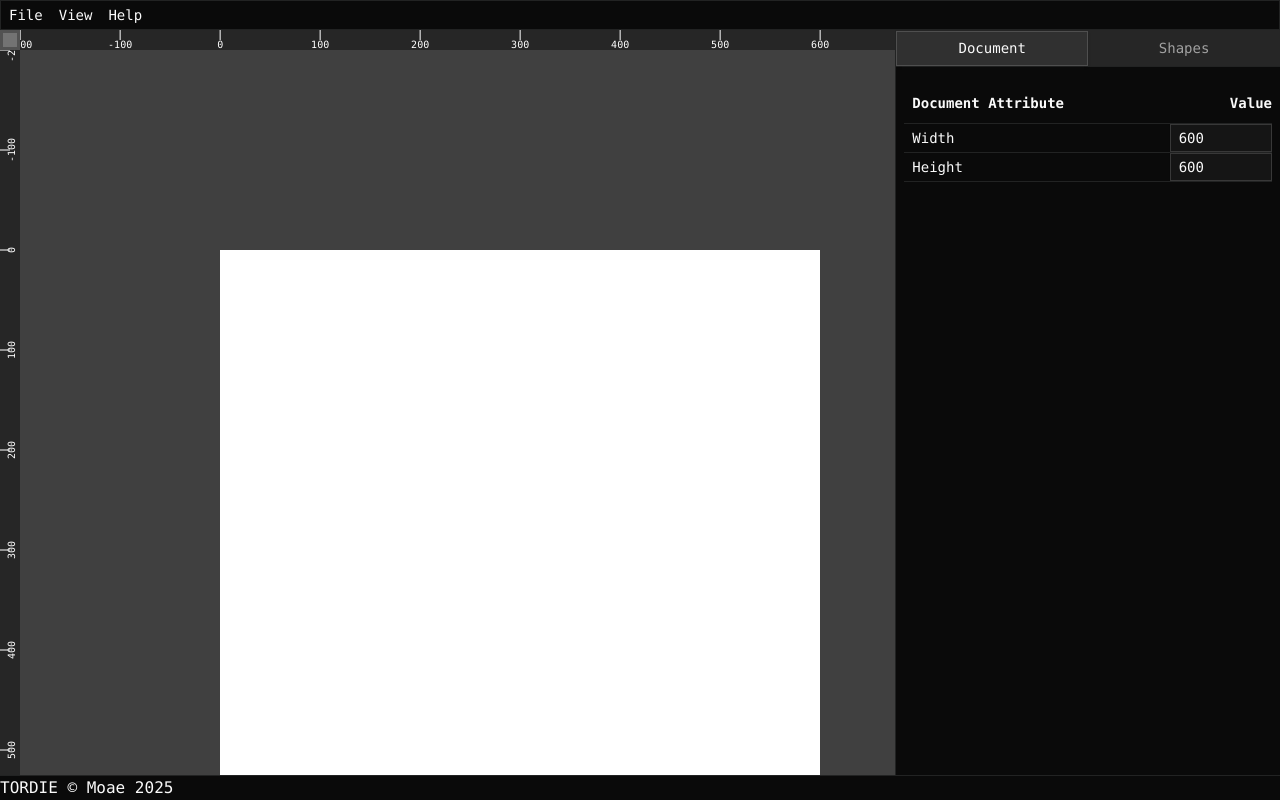
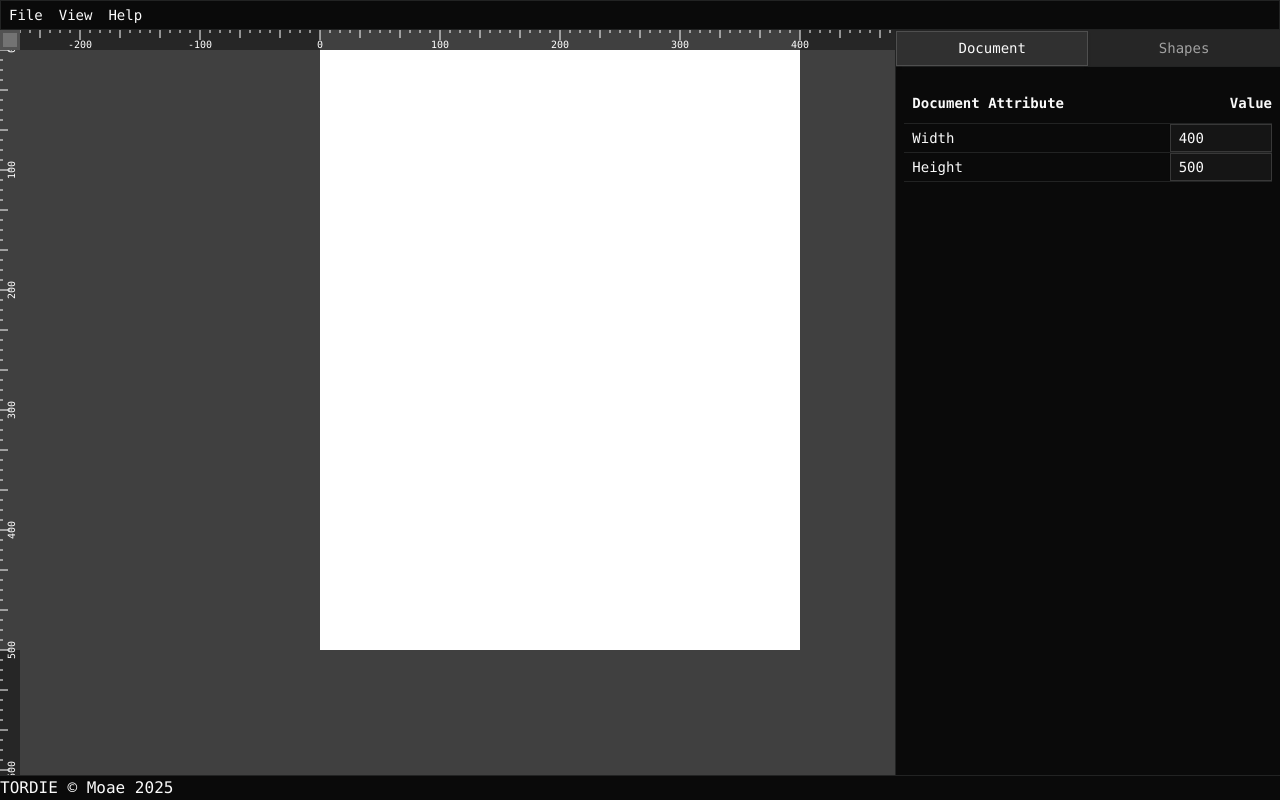
Before and after one commit to Moaesaycto/Tordie-6, a React (Vite) app: page / in a window 1280 px wide. Built offline with nearby package versions, Linux system fonts and the light colour scheme.

Commit message:
Small viewport fixes

```diff
--- a/src/App.tsx
+++ b/src/App.tsx
@@ -7,52 +7,53 @@ import Header from "@/components/main/header";
 import Footer from "@/components/main/footer";
 import Canvas from "@/components/canvas/canvas";
 import { Controller } from "./components/controller/controller";
-import { useEffect, useState } from "react";
+import { useCallback, useLayoutEffect, useRef, useState } from "react";
 
 function App() {
-  const [controllerHeight, setControllerHeight] = useState<number>(0)
+  const [controllerHeight, setControllerHeight] = useState<number>(0);
 
-  useEffect(() => {
-    const updateHeight = () => {
-      const headerElement = document.querySelector("header");
-      const footerElement = document.querySelector("footer");
-      const headerHeight = headerElement ? headerElement.clientHeight : 0;
-      const footerHeight = footerElement ? footerElement.clientHeight : 0;
-      setControllerHeight(window.innerHeight - headerHeight - footerHeight);
-    };
+  const headerEl = useRef<HTMLElement | null>(null);
+  const footerEl = useRef<HTMLElement | null>(null);
 
-    updateHeight();
+  const recalc = useCallback(() => {
+    if (!headerEl.current) headerEl.current = document.querySelector("header");
+    if (!footerEl.current) footerEl.current = document.querySelector("footer");
 
-    window.addEventListener("resize", updateHeight);
+    const headerH = headerEl.current?.getBoundingClientRect().height ?? 0;
+    const footerH = footerEl.current?.getBoundingClientRect().height ?? 0;
 
-    const header = document.querySelector("header");
-    const footer = document.querySelector("footer");
-    const observer = new ResizeObserver(updateHeight);
-    if (header) observer.observe(header);
-    if (footer) observer.observe(footer);
+    setControllerHeight(Math.max(window.innerHeight - headerH - footerH, 0));
+  }, []);
+
+  useLayoutEffect(() => {
+    recalc();
+
+    window.addEventListener("resize", recalc);
+
+    const ro = new ResizeObserver(recalc);
+    headerEl.current && ro.observe(headerEl.current);
+    footerEl.current && ro.observe(footerEl.current);
 
     return () => {
-      window.removeEventListener("resize", updateHeight);
-      observer.disconnect();
+      window.removeEventListener("resize", recalc);
+      ro.disconnect();
     };
-  }, []);
+  }, [recalc]);
 
   return (
-    <div className="flex flex-col min-h-screen font-mono">
+    <div className="grid h-dvh grid-rows-[auto_1fr_auto] font-mono" >
       <Header />
 
-      <main className="flex-1 flex flex-col h-0">
-        <ResizablePanelGroup direction="horizontal" className="flex-1 h-0">
+      <main className="flex h-full flex-col overflow-hidden">
+        <ResizablePanelGroup direction="horizontal" className="flex-1 overflow-hidden">
           <ResizablePanel defaultSize={70} minSize={30}>
             <Canvas />
           </ResizablePanel>
-
           <ResizableHandle />
-
           <ResizablePanel
+            id="controller-home"
             defaultSize={30}
             minSize={20}
-            id="controller-home"
             className="flex flex-col"
             style={{ height: controllerHeight }}
           >
@@ -60,9 +61,8 @@ function App() {
           </ResizablePanel>
         </ResizablePanelGroup>
       </main>
-
       <Footer />
-    </div>
+    </div >
   );
 }
 
--- a/src/components/canvas/canvas.tsx
+++ b/src/components/canvas/canvas.tsx
@@ -15,11 +15,9 @@ const Canvas = () => {
                     }}
                 >
                     <div className="bg-neutral-500 border-3 border-neutral-600" />
-                    <Ruler start={0} end={1} orientation="horizontal" />
+                    <Ruler orientation="horizontal" />
 
                     <Ruler
-                        start={0}
-                        end={1}
                         orientation="vertical"
                     />
                     <CanvasRenderer />
--- a/src/components/canvas/guide/ruler.tsx
+++ b/src/components/canvas/guide/ruler.tsx
@@ -1,19 +1,44 @@
 import { useEffect, useState } from "react";
 import { useStatus } from "@/components/status-provider";
 import { formatLabel } from "@/lib/format";
+import Config from "@/tordie.config.json";
+import { rotatePoint } from "@/lib/math";
+import { useTheme } from "@/components/theme-provider";
 
 type RulerProps = {
-    start: number,
-    end: number,
     orientation?: "vertical" | "horizontal",
     className?: string,
 };
+
+type Tick = {
+    pos: number;
+    level: "major" | "minor" | "sub";
+};
+
+const colorScheme = {
+    "dark": {
+        "background": "#262626",
+        "overlap": "#404040",
+        "text": "white"
+    },
+    "light": {
+        "background": "#dbdbdb",
+        "overlap": "#bababa",
+        "text": "black"
+    }
+}
 
 const Ruler = ({
     orientation = "horizontal",
     className = ""
 }: RulerProps) => {
-    const { offsetX, offsetY } = useStatus().canvas;
+    const { offsetX, offsetY, zoom, rotation, documentHeight, documentWidth } = useStatus().canvas;
+    const { resolvedTheme } = useTheme();
+
+    const colors = colorScheme[resolvedTheme as keyof typeof colorScheme];
+
+    void rotation; // Currently no scaling is applied from the rotation
+
     const [viewportSize, setViewportSize] = useState({ width: 0, height: 0 });
 
     useEffect(() => {
@@ -38,64 +63,115 @@ const Ruler = ({
         ? viewportSize.height
         : viewportSize.width;
 
-    const tickInterval = 100;
-    const ticks = Array.from(
-        { length: Math.ceil(tickEnd / tickInterval) * 2 + 1 },
-        (_, i) => (i - Math.ceil(tickEnd / tickInterval)) * tickInterval
-    );
+    const majorInterval = 100;
+    const minorDivisions = 3;
+    const subMinorDivisions = 4;
 
+    const ticks: Tick[] = [];
+    const range = Math.ceil(tickEnd / (majorInterval * zoom)) * 2 + 1;
+    const half = Math.floor(range / 2);
+
+    for (let i = -half; i <= half; i++) {
+        const base = i * majorInterval;
+        ticks.push({ pos: base, level: "major" });
+
+        for (let j = 1; j < minorDivisions; j++)
+            ticks.push({ pos: base + (j * majorInterval) / minorDivisions, level: "minor" });
+
+        for (let j = 0; j < minorDivisions; j++)
+            for (let k = 1; k < subMinorDivisions; k++)
+                ticks.push({ pos: base + (j * majorInterval) / minorDivisions + (k * majorInterval) / (minorDivisions * subMinorDivisions), level: "sub" });
+    }
+
+
+    // Efficient finding of document overlap
+    let min = Infinity;
+    let max = -Infinity;
+
+    for (const point of [
+        rotatePoint(0, 0, rotation),
+        rotatePoint(0, documentHeight, rotation),
+        rotatePoint(documentWidth, 0, rotation),
+        rotatePoint(documentWidth, documentHeight, rotation)
+    ]) {
+        const { x, y } = point;
+        const val = isVertical ? y : x;
+        if (val < min) min = val;
+        if (val > max) max = val;
+    }
+
+    const offset = isVertical ? offsetY : offsetX;
+    const visibleDocStart = (min * zoom) + offset;
+    const visibleDocEnd = (max * zoom) + offset;
+    const docLength = visibleDocEnd - visibleDocStart;
+
+    const svgWidth = isVertical ? 20 : viewportSize.width;
+    const svgHeight = isVertical ? viewportSize.height : 20;
     return (
+        <div
+            style={{ overflow: "hidden" }}
+            className={className}
+        >
             <svg
-            viewBox={isVertical
-                ? `0 0 20 ${tickEnd}`
-                : `0 0 ${tickEnd} 20`}
-            className={className}
-            width={isVertical ? "20" : "100%"}
-            height={isVertical ? "100%" : "20"}
+                viewBox={`0 0 ${svgWidth} ${svgHeight}`}
+                width={svgWidth}
+                height={svgHeight}
+                className="block flex-none"
             >
-            {ticks.map((pos, idx) => {
-                const visiblePos = isVertical ? pos + offsetY : pos + offsetX;
-                const label = formatLabel(pos);
+                <rect width="100%" height="100%" fill={colors.background} />
+                <rect
+                    x={isVertical ? 0 : visibleDocStart}
+                    y={isVertical ? visibleDocStart : 0}
+                    width={isVertical ? 20 : docLength}
+                    height={isVertical ? docLength : 20}
+                    fill={colors.overlap}
+                />
+                {ticks.map((tick, idx) => {
+                    const { pos, level } = tick;
+                    const visiblePos = isVertical ? pos * zoom + offsetY : pos * zoom + offsetX;
+
+                    const length = Config.ruler[`${level}Length`];
+
                     return (
                         <g key={idx}>
                             <line
-                            key={idx}
                                 x1={isVertical ? 0 : visiblePos}
                                 y1={isVertical ? visiblePos : 0}
-                            x2={isVertical ? 10 : visiblePos}
-                            y2={isVertical ? visiblePos : 10}
-                            stroke="white"
+                                x2={isVertical ? length : visiblePos}
+                                y2={isVertical ? visiblePos : length}
+                                stroke={colors.text}
                                 strokeWidth="1"
                             />
-                        {isVertical ? (
+                            {level === "major" && (
+                                isVertical ? (
                                     <text
                                         x={12}
                                         y={visiblePos}
                                         fontSize="10"
-                                fill="white"
+                                        fill={colors.text}
                                         textAnchor="middle"
                                         dominantBaseline="middle"
                                         transform={`rotate(-90, 12, ${visiblePos})`}
                                     >
-                                {label}
+                                        {formatLabel(pos)}
                                     </text>
                                 ) : (
                                     <text
                                         x={visiblePos}
                                         y={18}
                                         fontSize="10"
-                                fill="white"
+                                        fill={colors.text}
                                         textAnchor="middle"
                                     >
-                                {label}
+                                        {formatLabel(pos)}
                                     </text>
+                                )
                             )}
                         </g>
-
                     );
                 })}
-
             </svg >
+        </div>
     );
 };
 
--- a/src/components/controller/controller.tsx
+++ b/src/components/controller/controller.tsx
@@ -1,5 +1,5 @@
 import { Tabs, TabsContent, TabsList, TabsTrigger } from "@/components/ui/tabs"
-import DocumentController from "./documentcontroller"
+import DocumentController from "@/components/controller/documentcontroller"
 import { ScrollArea, ScrollBar } from "@/components/ui/scroll-area"
 import { useRef, useEffect, useState } from "react"
 
--- a/src/components/main/dev/statusdisplay.tsx
+++ b/src/components/main/dev/statusdisplay.tsx
@@ -14,12 +14,12 @@ const OSIcons: Record<string, React.ElementType> = {
 
 const StatusDisplay = () => {
     const { os } = useStatus();
-    const { theme } = useTheme();
+    const { resolvedTheme } = useTheme();
 
     const Icon = OSIcons[os as string] || OtherIcon;
 
-    const displayColor = theme === 'dark' ? 'text-black' : 'text-white';
-    const opposite = theme === 'dark' ? 'bg-white' : 'bg-black';
+    const displayColor = resolvedTheme === 'dark' ? 'text-black' : 'text-white';
+    const opposite = resolvedTheme === 'dark' ? 'bg-white' : 'bg-black';
     return (
         <div className={`${displayColor} ${opposite} inline-flex items-center justify-center p-1 `}>
             <Icon className="w-3 h-3" />
--- a/src/components/theme-provider.tsx
+++ b/src/components/theme-provider.tsx
@@ -10,6 +10,7 @@ type ThemeProviderProps = {
 
 type ThemeProviderState = {
     theme: Theme
+    resolvedTheme: "light" | "dark"
     setTheme: (theme: Theme) => void
     textSize: TextSize
     setTextSize: (size: TextSize) => void
@@ -17,6 +18,7 @@ type ThemeProviderState = {
 
 const initialState: ThemeProviderState = {
     theme: "system",
+    resolvedTheme: "light",
     setTheme: () => null,
     textSize: "medium",
     setTextSize: () => null,
@@ -27,65 +29,65 @@ const ThemeProviderContext = createContext<ThemeProviderState>(initialState)
 export function ThemeProvider({
     children,
     defaultTheme = "system",
+    defaultTextSize = "medium",
     storageKey = "vite-ui-theme",
-    ...props
 }: ThemeProviderProps) {
-    const [theme, setTheme] = useState<Theme>(
+    const [theme, setThemeState] = useState<Theme>(
         () => (localStorage.getItem(storageKey) as Theme) || defaultTheme
     )
 
-    useEffect(() => {
-        const root = window.document.documentElement
-
-        root.classList.remove("light", "dark")
-
+    const [resolvedTheme, setResolvedTheme] = useState<"light" | "dark">(() => {
         if (theme === "system") {
-            const systemTheme = window.matchMedia("(prefers-color-scheme: dark)")
-                .matches
+            return window.matchMedia("(prefers-color-scheme: dark)").matches
                 ? "dark"
                 : "light"
+        }
+        return theme
+    })
 
-            root.classList.add(systemTheme)
-            return
-        }
-
-        root.classList.add(theme)
-    }, [theme])
-
-
-    const [textSize, setTextSize] = useState<TextSize>(
-        () => (localStorage.getItem(`${storageKey}-textSize`) as TextSize) || "medium"
+    const [textSize, setTextSizeState] = useState<TextSize>(
+        () => (localStorage.getItem(`${storageKey}-textSize`) as TextSize) || defaultTextSize
     )
 
     useEffect(() => {
         const root = document.documentElement
 
+        const appliedTheme =
+            theme === "system"
+                ? window.matchMedia("(prefers-color-scheme: dark)").matches
+                    ? "dark"
+                    : "light"
+                : theme
+
+        setResolvedTheme(appliedTheme)
+
         root.classList.remove("light", "dark")
-        root.classList.add(theme === "system"
-            ? window.matchMedia("(prefers-color-scheme: dark)").matches
-                ? "dark"
-                : "light"
-            : theme)
+        root.classList.add(appliedTheme)
 
         root.classList.remove("text-small", "text-medium", "text-large")
         root.classList.add(`text-${textSize}`)
     }, [theme, textSize])
 
+    const setTheme = (newTheme: Theme) => {
+        localStorage.setItem(storageKey, newTheme)
+        setThemeState(newTheme)
+    }
+
+    const setTextSize = (size: TextSize) => {
+        localStorage.setItem(`${storageKey}-textSize`, size)
+        setTextSizeState(size)
+    }
+
     const value: ThemeProviderState = {
         theme,
-        setTheme: (theme: Theme) => {
-            localStorage.setItem(storageKey, theme)
-            setTheme(theme)
-        },
+        resolvedTheme,
+        setTheme,
         textSize,
-        setTextSize: (size: TextSize) => {
-            localStorage.setItem(`${storageKey}-textSize`, size)
-            setTextSize(size)
-        },
+        setTextSize,
     }
 
     return (
-        <ThemeProviderContext.Provider {...props} value={value}>
+        <ThemeProviderContext.Provider value={value}>
             {children}
         </ThemeProviderContext.Provider>
     )
--- /dev/null
+++ b/src/lib/math.ts
@@ -0,0 +1,12 @@
+// NOTE: This file is not intended for optimized mathematical operations. These are
+//       ONLY to be used in the context of rendering and not official calculations.
+
+export const rotatePoint = (x: number, y: number, angleDeg: number) => {
+    const angleRad = angleDeg * Math.PI / 180;
+    const cos = Math.cos(angleRad);
+    const sin = Math.sin(angleRad);
+    return {
+        x: x * cos - y * sin,
+        y: x * sin + y * cos
+    };
+};
--- a/src/tordie.config.json
+++ b/src/tordie.config.json
@@ -1,10 +1,15 @@
 {
     "canvas": {
-        "defaultWidth": 600,
-        "defaultHeight": 600,
-        "defaultOffsetX": 200,
-        "defaultOffsetY": 200,
+        "defaultWidth": 400,
+        "defaultHeight": 500,
+        "defaultOffsetX": 300,
+        "defaultOffsetY": 0,
         "defaultRotation": 0,
-        "defaultZoom": 1
+        "defaultZoom": 1.2
+    },
+    "ruler": {
+        "majorLength": 10,
+        "minorLength": 8,
+        "subLength": 3
     }
 }
```
Lines whose indentation alone changed are shown as unchanged.
